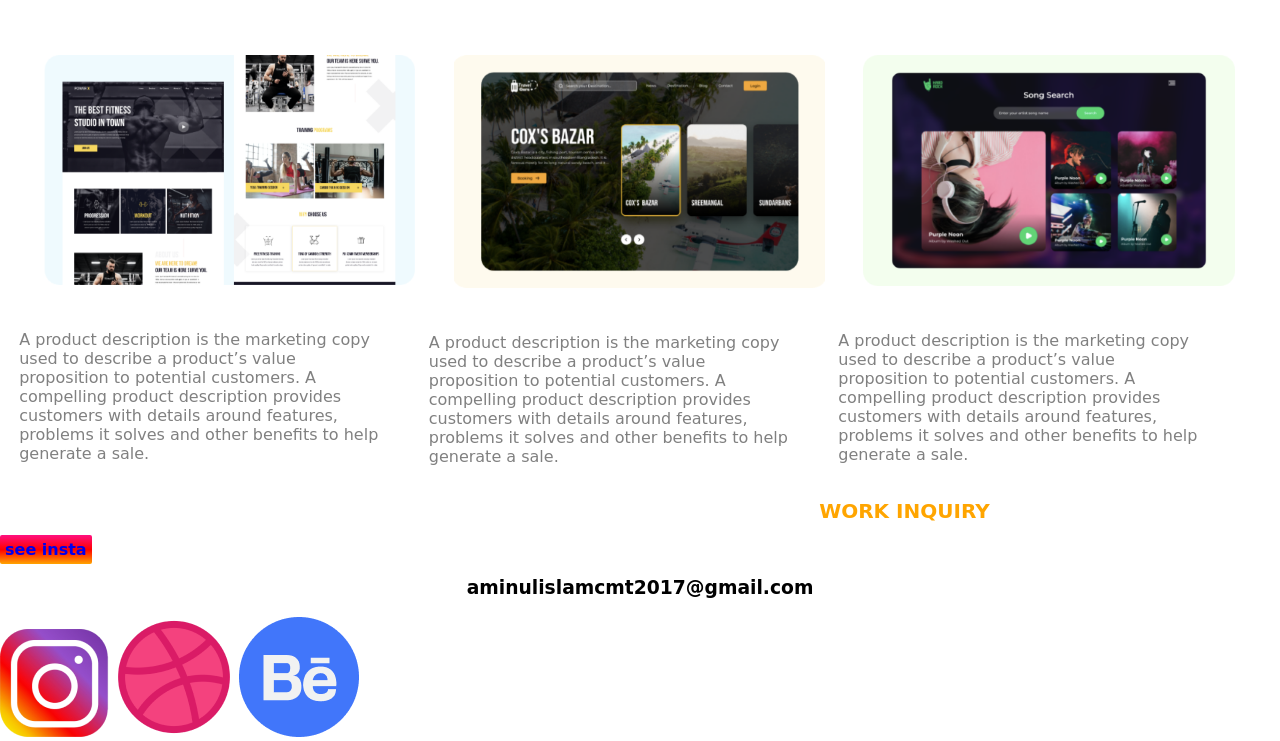
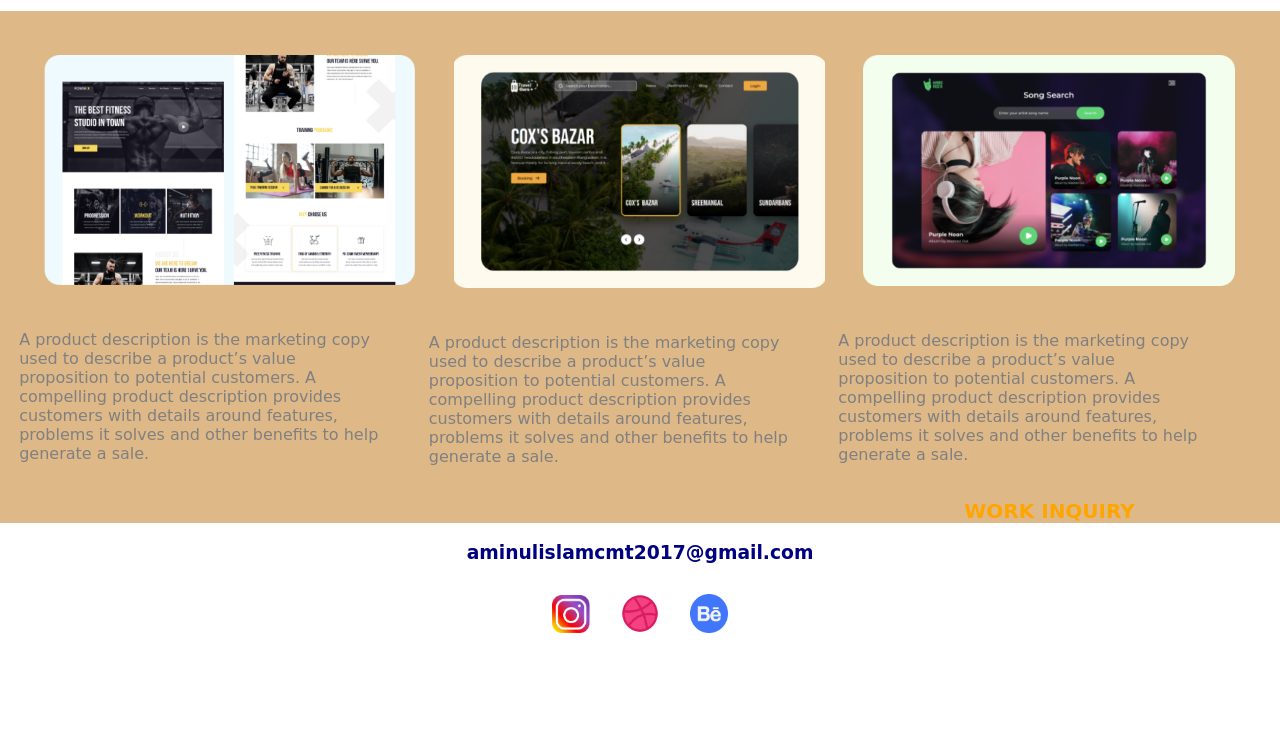
Before and after one commit to aminulislamcmt/web-portfollio, a plain HTML site: page index.html in a window 1280 px wide. Shown: the part 724-1465 px from the top of the page. After the commit the page ends 1373 px from the top, so only its background shows below. Drawn offline with Linux system fonts and the light colour scheme; a web font is replaced by a local one.

Commit message:
complite

```diff
--- a/index.html
+++ b/index.html
@@ -3,7 +3,7 @@
 <head>
     <meta charset="UTF-8">
     <meta name="viewport" content="width=device-width, initial-scale=1.0">
-    <title>Personal Website</title>
+    <title>port-follio</title>
     <link rel="stylesheet" href="style.css">
     <link rel="preconnect" href="https://fonts.gstatic.com">
     <link href="https://fonts.googleapis.com/css2?family=Redressed&display=swap" rel="stylesheet">
@@ -60,14 +60,16 @@
 <div class="work-inq">
     <div>
         <h2>WORK INQUIRY</h2>
-        <a class="down-button" target="_blank" href="https://www.instagram.com/_aminul___/?hl=en">see insta</a>
+
+
+
 
     </div>
 </div>
 
 
     <div class="footer">
-        <h3>aminulislamcmt2017@gmail.com</h3>
+        <h3 class="gmail">aminulislamcmt2017@gmail.com</h3>
         <img src="icons/icon3.png" alt="">
         <img src="icons/icon2.png" alt="">
         <img src="icons/icon1.png" alt="">
--- a/style.css
+++ b/style.css
@@ -63,10 +63,23 @@ h2{
 p{
     color: gray;
 }
+.work-inq{
+    text-align: center;
+    background-color:burlywood;
+}
 .footer{
     width: 100%;
+    text-align: center;
 
 }
 .footer h3{
     text-align: center;
 }
+.gmail{
+    color: navy;
+}
+.icon img{
+    height: 3%;
+    width: 3%;
+    margin: 1%;
+}
```
